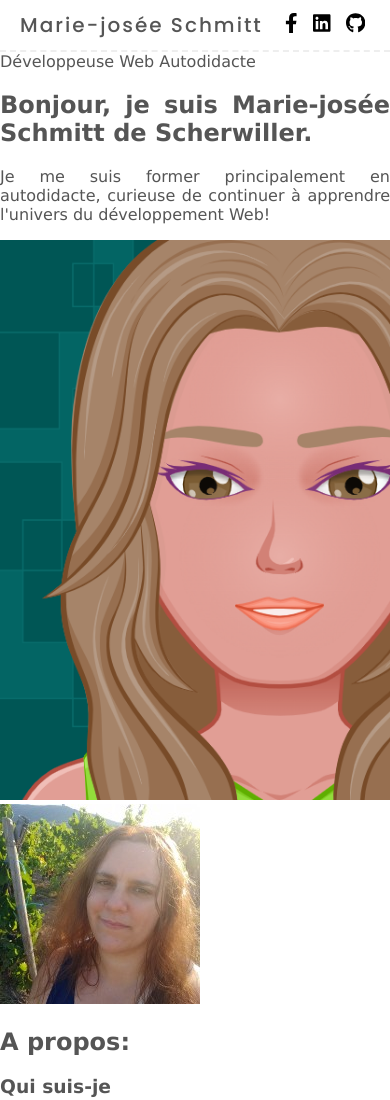
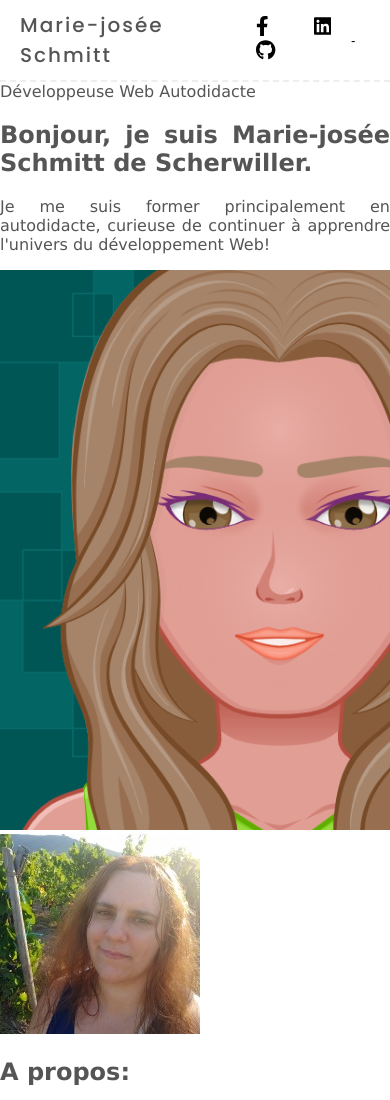
Before and after one commit to marie-josee67/Portfolio_Guider, a plain HTML site: page Index.html in a window 390 px wide. Shown: the top 1100 px of the page. Drawn offline with Linux system fonts and the light colour scheme.

Commit message:
CSS: header right, burger et navbar supérieur à 750px.

```diff
--- a/style.css
+++ b/style.css
@@ -78,12 +78,32 @@ header{
  color: #333;
 }
 
-/* fait disparaitre le burger */
+/* élément à droite */
+.header .right{
+    display: flex;
+    align-items: center; /* alignement vertical */
+}
+
 .burger{
-    display: none;
+    background: none;
+    border: none;
+    width: 35px;
+    height: 35px;
+    cursor: pointer;
 }
 
 /* les icons des réseaux sociaux */
 .socials .icon{
     height: 20px;
 }
+
+/* faire réapparaitre la Navbar si l'écran est supérieure à 750px*/
+@media screen and (min-width:750px) {
+    .navbar{
+        display: flex;
+    }
+    /* fait disparaitre le burger */
+.burger{
+    display: none;
+}
+}
```
